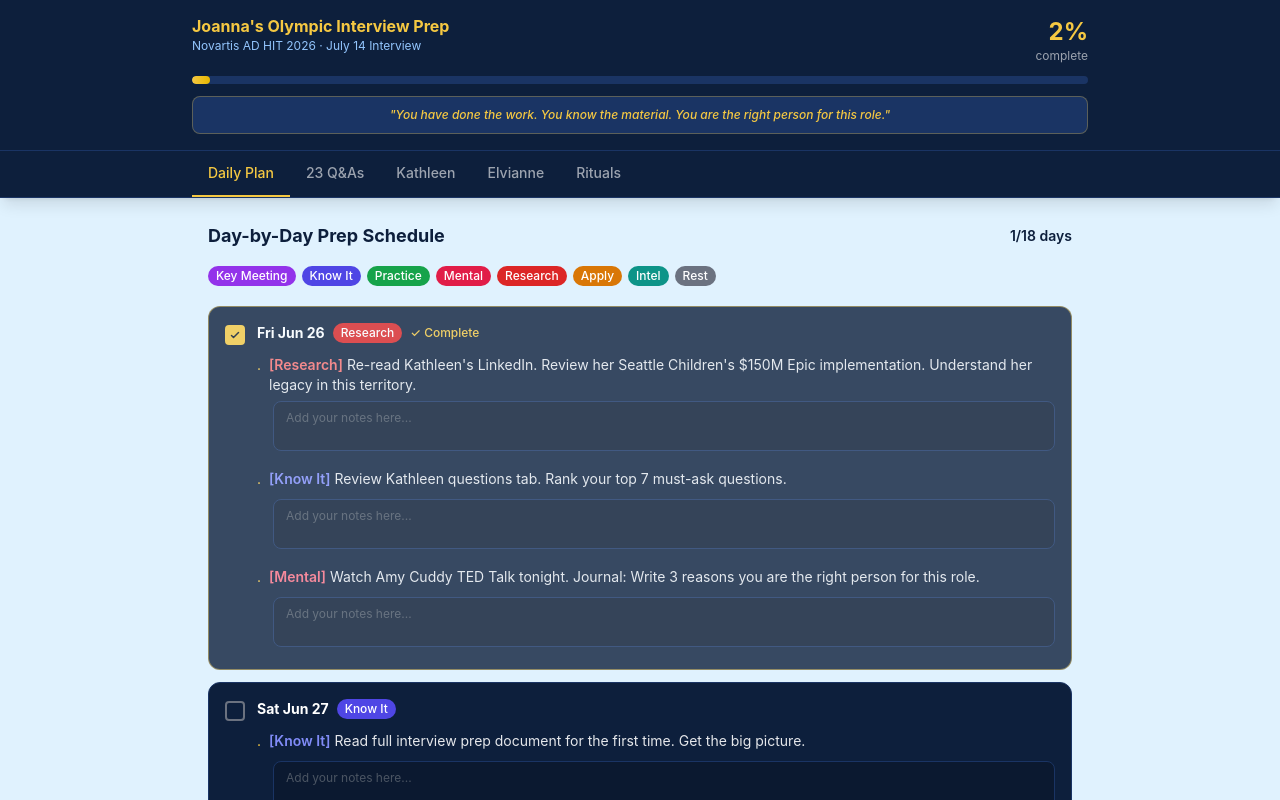
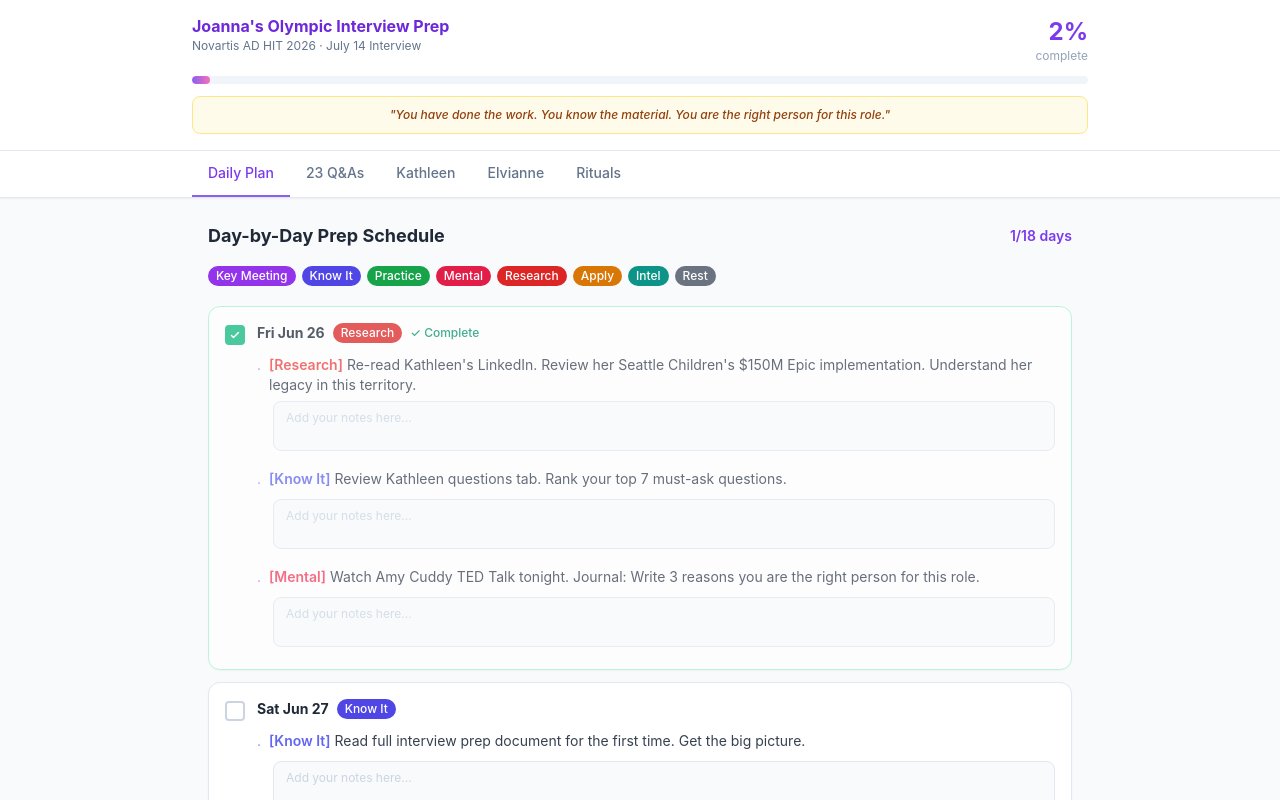
Before and after one commit to joval604/claude, a React (Vite) app in the folder olympic-prep/: page / in a window 1280 px wide. Both pictures are taken after a click on the button 235 px from the left and 334 px from the top of the page. Shown: the top 800 px of the page. Built offline with nearby package versions, Linux system fonts and the light colour scheme.

Commit message:
Redesign to light happy color theme

```diff
--- a/olympic-prep/src/App.jsx
+++ b/olympic-prep/src/App.jsx
@@ -52,36 +52,36 @@ export default function App() {
   const progress = Math.round((doneCount / totalItems) * 100)
 
   return (
-    <div className="min-h-screen bg-sky-100">
+    <div className="min-h-screen bg-slate-50">
       {/* Header */}
-      <div className="bg-[#0d1f3c] border-b border-[#1a3464] px-4 py-4">
+      <div className="bg-white border-b border-slate-200 px-4 py-4 shadow-sm">
         <div className="max-w-4xl mx-auto">
           <div className="flex items-start justify-between gap-3">
             <div>
-              <h1 className="text-base font-bold text-[#f5c842] leading-tight">
+              <h1 className="text-base font-bold text-violet-700 leading-tight">
                 Joanna's Olympic Interview Prep
               </h1>
-              <p className="text-xs text-blue-300 mt-0.5">Novartis AD HIT 2026 · July 14 Interview</p>
+              <p className="text-xs text-slate-500 mt-0.5">Novartis AD HIT 2026 · July 14 Interview</p>
             </div>
             <div className="text-right shrink-0">
-              <span className="text-2xl font-bold text-[#f5c842]">{progress}%</span>
-              <p className="text-xs text-gray-400">complete</p>
+              <span className="text-2xl font-bold text-violet-600">{progress}%</span>
+              <p className="text-xs text-slate-400">complete</p>
             </div>
           </div>
 
           {/* Progress bar */}
           <div className="mt-3">
-            <div className="h-2 bg-[#1a3464] rounded-full overflow-hidden">
+            <div className="h-2 bg-slate-100 rounded-full overflow-hidden">
               <div
-                className="h-full bg-gradient-to-r from-[#f5c842] to-[#e8b800] rounded-full transition-all duration-500"
+                className="h-full bg-gradient-to-r from-violet-500 to-pink-400 rounded-full transition-all duration-500"
                 style={{ width: `${progress}%` }}
               />
             </div>
           </div>
 
           {/* Motivational banner */}
-          <div className="mt-3 bg-[#1a3464] border border-[#f5c842]/30 rounded-lg px-3 py-2">
-            <p className="text-xs text-[#f5c842] font-medium text-center italic leading-relaxed">
+          <div className="mt-3 bg-amber-50 border border-amber-200 rounded-lg px-3 py-2">
+            <p className="text-xs text-amber-800 font-medium text-center italic leading-relaxed">
               "You have done the work. You know the material. You are the right person for this role."
             </p>
           </div>
@@ -89,7 +89,7 @@ export default function App() {
       </div>
 
       {/* Sticky tabs */}
-      <div className="sticky top-0 z-50 bg-[#0d1f3c] border-b border-[#1a3464] shadow-lg">
+      <div className="sticky top-0 z-50 bg-white border-b border-slate-200 shadow-sm">
         <div className="max-w-4xl mx-auto">
           <div className="flex overflow-x-auto scrollbar-hide">
             {TABS.map((tab) => (
@@ -98,8 +98,8 @@ export default function App() {
                 onClick={() => setActiveTab(tab.id)}
                 className={`shrink-0 px-4 py-3 text-sm font-medium border-b-2 transition-colors whitespace-nowrap ${
                   activeTab === tab.id
-                    ? 'border-[#f5c842] text-[#f5c842]'
-                    : 'border-transparent text-gray-400 hover:text-gray-200'
+                    ? 'border-violet-500 text-violet-600'
+                    : 'border-transparent text-slate-500 hover:text-slate-700'
                 }`}
               >
                 {tab.label}
--- a/olympic-prep/src/components/DailyPlan.jsx
+++ b/olympic-prep/src/components/DailyPlan.jsx
@@ -1,14 +1,14 @@
 import { DAYS, LABEL_COLORS } from '../data'
 
 const TAG_COLORS = {
-  'Research': 'text-red-400',
-  'Know It': 'text-indigo-400',
-  'Mental': 'text-rose-400',
-  'Key Meeting': 'text-purple-400',
-  'Intel': 'text-teal-400',
-  'Practice': 'text-green-500',
-  'Apply': 'text-amber-400',
-  'Rest': 'text-gray-400',
+  'Research': 'text-red-500',
+  'Know It': 'text-indigo-500',
+  'Mental': 'text-rose-500',
+  'Key Meeting': 'text-purple-600',
+  'Intel': 'text-teal-600',
+  'Practice': 'text-emerald-600',
+  'Apply': 'text-amber-600',
+  'Rest': 'text-slate-400',
 }
 
 function TaskItem({ task, noteKey, note, onNoteChange }) {
@@ -19,11 +19,11 @@ function TaskItem({ task, noteKey, note, onNoteChange }) {
 
   return (
     <li className="space-y-1.5">
-      <div className="flex items-start gap-2 text-sm text-gray-200">
-        <span className="text-[#f5c842] mt-1 shrink-0">·</span>
+      <div className="flex items-start gap-2 text-sm text-gray-700">
+        <span className="text-violet-400 mt-1 shrink-0">·</span>
         <span>
           {tag && (
-            <span className={`font-semibold mr-1 ${tagColor || 'text-gray-400'}`}>
+            <span className={`font-semibold mr-1 ${tagColor || 'text-gray-500'}`}>
               [{tag}]
             </span>
           )}
@@ -36,7 +36,7 @@ function TaskItem({ task, noteKey, note, onNoteChange }) {
           onChange={(e) => onNoteChange(noteKey, e.target.value)}
           placeholder="Add your notes here..."
           rows={2}
-          className="w-full text-xs bg-[#0a1628]/60 border border-[#1a3464] rounded-lg px-3 py-2 text-gray-300 placeholder-gray-600 resize-none focus:outline-none focus:border-[#f5c842]/50 transition-colors"
+          className="w-full text-xs bg-slate-50 border border-slate-200 rounded-lg px-3 py-2 text-gray-700 placeholder-slate-300 resize-none focus:outline-none focus:border-violet-300 focus:ring-1 focus:ring-violet-200 transition-colors"
         />
       </div>
     </li>
@@ -58,8 +58,8 @@ export default function DailyPlan({ completedDays, setCompletedDays, taskNotes,
   return (
     <div>
       <div className="flex items-center justify-between mb-4">
-        <h2 className="text-lg font-bold text-[#0d1f3c]">Day-by-Day Prep Schedule</h2>
-        <span className="text-sm text-[#0d1f3c] font-semibold">{completed}/{total} days</span>
+        <h2 className="text-lg font-bold text-gray-800">Day-by-Day Prep Schedule</h2>
+        <span className="text-sm text-violet-600 font-semibold">{completed}/{total} days</span>
       </div>
 
       {/* Legend */}
@@ -75,8 +75,8 @@ export default function DailyPlan({ completedDays, setCompletedDays, taskNotes,
         {DAYS.map((day, idx) => (
           <div key={idx}>
             <div
-              className={`bg-[#0d1f3c] border rounded-xl p-4 transition-all ${
-                completedDays[idx] ? 'border-[#f5c842]/50 opacity-80' : 'border-[#1a3464]'
+              className={`bg-white border rounded-xl p-4 shadow-sm transition-all ${
+                completedDays[idx] ? 'border-emerald-200 opacity-75' : 'border-slate-200'
               }`}
             >
               <div className="flex items-start gap-3">
@@ -84,12 +84,12 @@ export default function DailyPlan({ completedDays, setCompletedDays, taskNotes,
                   onClick={() => toggle(idx)}
                   className={`mt-0.5 w-5 h-5 rounded border-2 flex items-center justify-center shrink-0 transition-colors ${
                     completedDays[idx]
-                      ? 'bg-[#f5c842] border-[#f5c842]'
-                      : 'border-gray-500 hover:border-[#f5c842]'
+                      ? 'bg-emerald-500 border-emerald-500'
+                      : 'border-slate-300 hover:border-violet-400'
                   }`}
                 >
                   {completedDays[idx] && (
-                    <svg className="w-3 h-3 text-[#0a1628]" fill="none" viewBox="0 0 24 24" stroke="currentColor" strokeWidth={3}>
+                    <svg className="w-3 h-3 text-white" fill="none" viewBox="0 0 24 24" stroke="currentColor" strokeWidth={3}>
                       <path strokeLinecap="round" strokeLinejoin="round" d="M5 13l4 4L19 7" />
                     </svg>
                   )}
@@ -97,12 +97,12 @@ export default function DailyPlan({ completedDays, setCompletedDays, taskNotes,
 
                 <div className="flex-1 min-w-0">
                   <div className="flex items-center flex-wrap gap-2 mb-3">
-                    <span className="text-sm font-bold text-white">{day.date}</span>
+                    <span className="text-sm font-bold text-gray-800">{day.date}</span>
                     <span className={`text-xs px-2 py-0.5 rounded-full font-medium ${LABEL_COLORS[day.label]}`}>
                       {day.label}
                     </span>
                     {completedDays[idx] && (
-                      <span className="text-xs text-[#f5c842] font-medium">✓ Complete</span>
+                      <span className="text-xs text-emerald-600 font-medium">✓ Complete</span>
                     )}
                   </div>
                   <ul className="space-y-3">
@@ -124,8 +124,8 @@ export default function DailyPlan({ completedDays, setCompletedDays, taskNotes,
               <div
                 className={`mt-2 rounded-lg px-4 py-3 border-l-4 text-sm ${
                   day.milestone.type === 'alert'
-                    ? 'bg-red-950/40 border-red-500 text-red-200'
-                    : 'bg-amber-950/40 border-[#f5c842] text-amber-200'
+                    ? 'bg-red-50 border-red-400 text-red-700'
+                    : 'bg-amber-50 border-amber-400 text-amber-800'
                 }`}
               >
                 <div className="flex items-start gap-2">
--- a/olympic-prep/src/index.css
+++ b/olympic-prep/src/index.css
@@ -4,7 +4,7 @@
 
 @layer base {
   body {
-    @apply bg-sky-100 text-[#0a1628];
+    @apply bg-slate-50 text-gray-800;
     font-family: -apple-system, BlinkMacSystemFont, 'Segoe UI', Roboto, Oxygen, Ubuntu, Cantarell, sans-serif;
   }
 }
```
Also changed, not shown: olympic-prep/src/components/DailyRituals.jsx (+50 -23 lines), olympic-prep/src/components/ElvianneQuestions.jsx (+18 -18 lines), olympic-prep/src/components/KathleenQuestions.jsx (+18 -18 lines), olympic-prep/src/components/QandA.jsx (+23 -23 lines), 5 other files (tests, documents, lock files or other folders).
